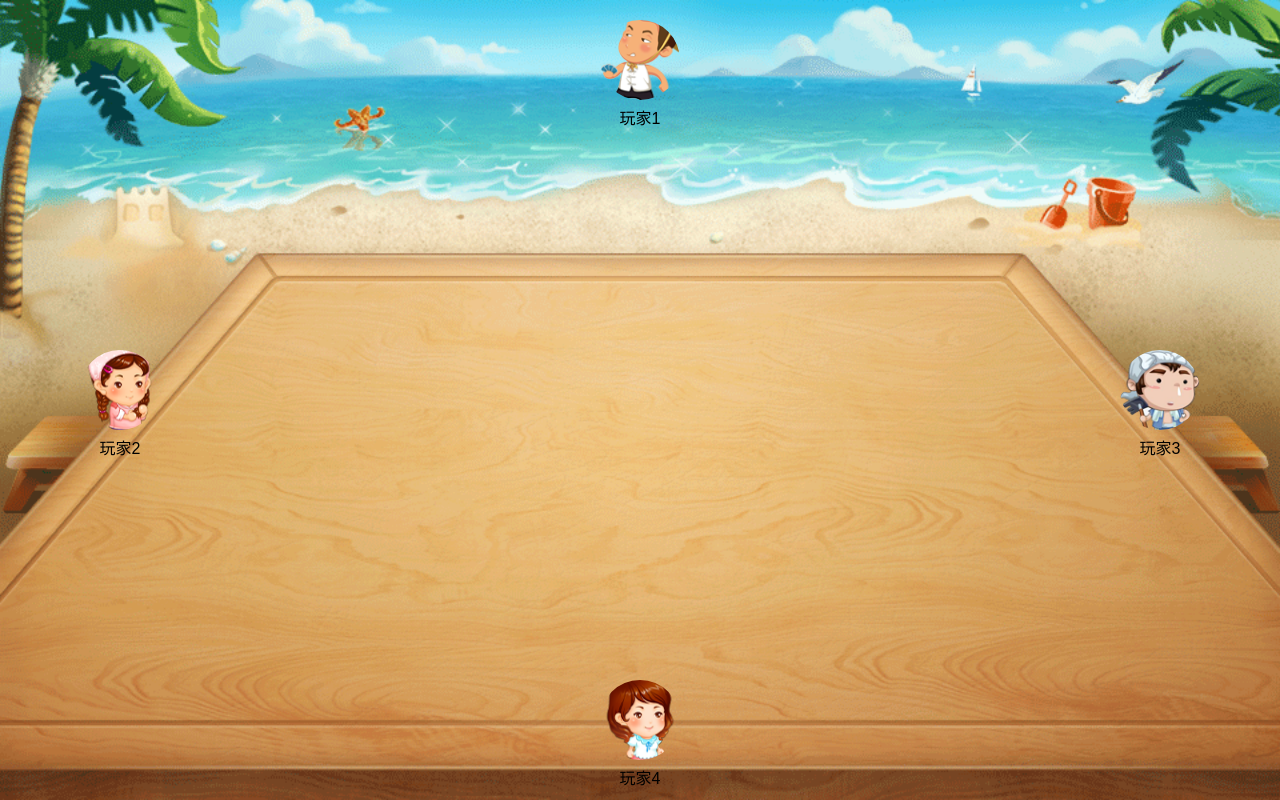
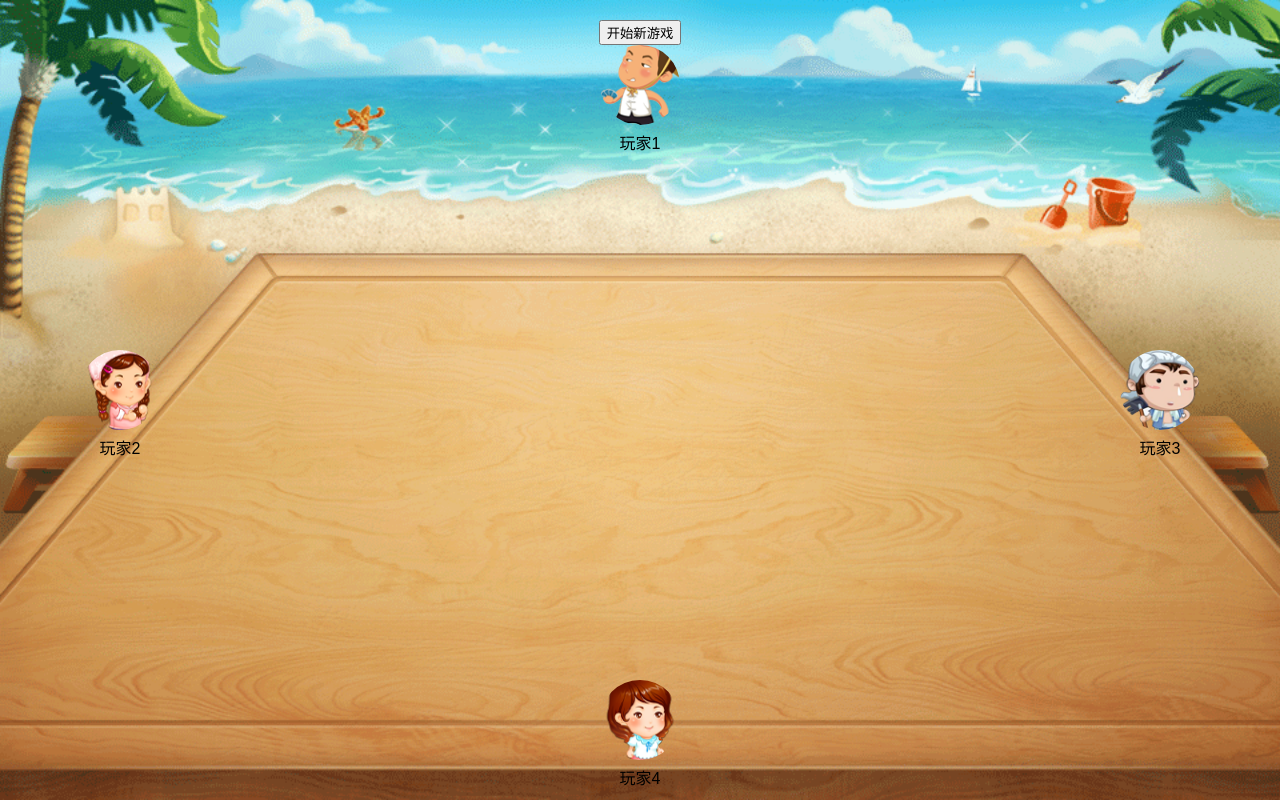
Before and after one commit to wen952888/aa33, a Flask app: page / in a window 1280 px wide. Run offline with Flask 3, Linux system fonts and the light colour scheme.

Commit message:
Update index.html

```diff
--- a/templates/index.html
+++ b/templates/index.html
@@ -8,6 +8,7 @@
     <div id="game-container">
         <div id="game-board">
             <div id="top-player">
+                <button id="new-game">开始新游戏</button>
                 <img id="player-avatar" src="{{ players_info[0].avatar }}" alt="玩家头像">
                 <p id="player-name">{{ players_info[0].name }}</p>
             </div>
```
